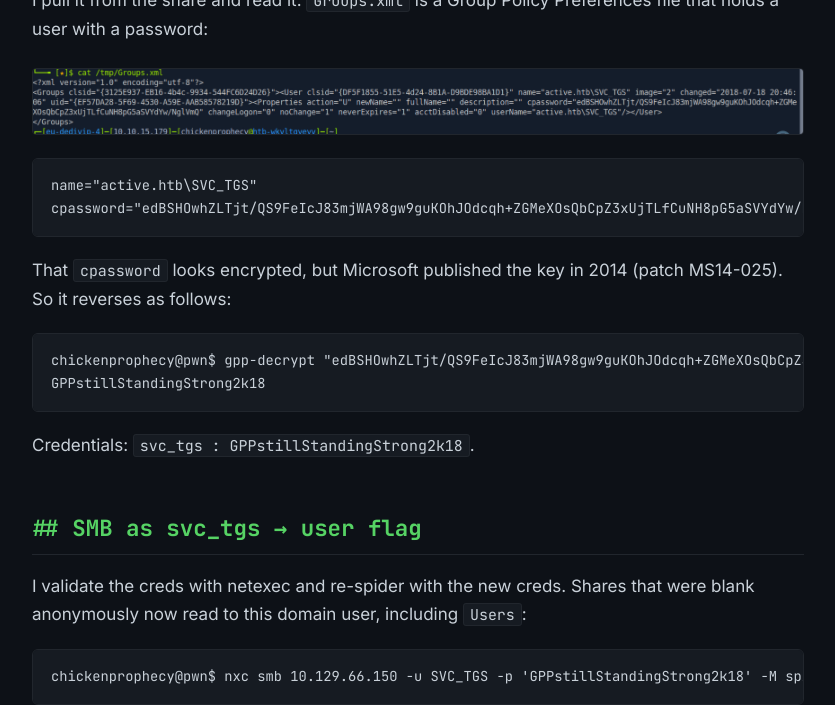
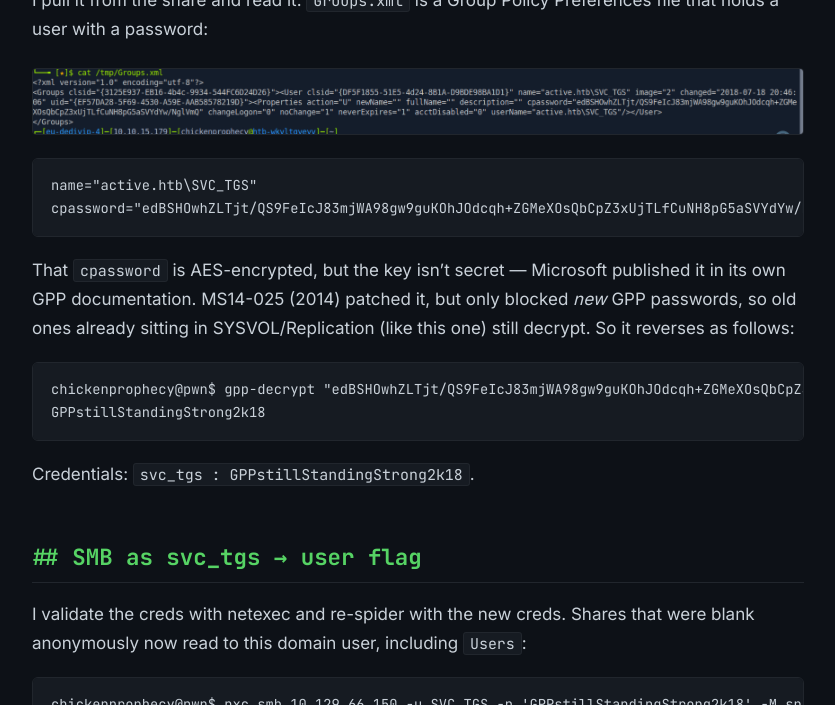
Before and after one commit to avrastefania/blog, a Jekyll site: the page built from _posts/2026-10-03-active.md, in a window 1280 px wide and 900 px high, scrolled down 3925 px, cut to the strip 0-705 px from the top of the window. Shown: the whole strip, without its empty margins (222-1057 px from the left). Built offline with Jekyll 4.4.1, drawn with Linux system fonts in a browser that asks for light colours; some of the changed text lies outside the part shown.

Commit message:
Active: correct GPP key history (MS14-025 scope)

````diff
--- a/_posts/2026-10-03-active.md
+++ b/_posts/2026-10-03-active.md
@@ -6,7 +6,7 @@ tags: [hackthebox, active, active-directory, smb, null-session, gpp, cpassword,
 
 ![machine card]({{ '/assets/img/active/01-machine-card.png' | relative_url }})
 
-Active is an easy Windows box built around Active Directory. The `Replication` share is readable over a null SMB session and inside it there is a Group Policy Preferences `Groups.xml` holding an encrypted `cpassword`. Microsoft unintentionally published the AES key in 2014, so it decrypts straight to the password for `svc_tgs`, a domain service account which lets me read the user flag. For root I Kerberoast: the built-in `Administrator` account has an SPN registered on it, so as any domain user I can ask the KDC for its service ticket, which comes back encrypted with Administrator's password hash. That cracks offline to the Domain Admin password and I read `root.txt` from the `C$` share.
+Active is an easy Windows box built around Active Directory. The `Replication` share is readable over a null SMB session and inside it there is a Group Policy Preferences `Groups.xml` holding an encrypted `cpassword`. The AES key for that field is public — Microsoft documented it in its own GPP spec — so it decrypts straight to the password for `svc_tgs`, a domain service account which lets me read the user flag. For root I Kerberoast: the built-in `Administrator` account has an SPN registered on it, so as any domain user I can ask the KDC for its service ticket, which comes back encrypted with Administrator's password hash. That cracks offline to the Domain Admin password and I read `root.txt` from the `C$` share.
 
 ## Recon
 
@@ -83,7 +83,7 @@ name="active.htb\SVC_TGS"
 cpassword="edBSHOwhZLTjt/QS9FeIcJ83mjWA98gw9guKOhJOdcqh+ZGMeXOsQbCpZ3xUjTLfCuNH8pG5aSVYdYw/NglVmQ"
 ```
 
-That `cpassword` looks encrypted, but Microsoft published the key in 2014 (patch MS14-025). So it reverses as follows:
+That `cpassword` is AES-encrypted, but the key isn't secret — Microsoft published it in its own GPP documentation. MS14-025 (2014) patched it, but only blocked *new* GPP passwords, so old ones already sitting in SYSVOL/Replication (like this one) still decrypt. So it reverses as follows:
 
 ```
 chickenprophecy@pwn$ gpp-decrypt "edBSHOwhZLTjt/QS9FeIcJ83mjWA98gw9guKOhJOdcqh+ZGMeXOsQbCpZ3xUjTLfCuNH8pG5aSVYdYw/NglVmQ"
````
